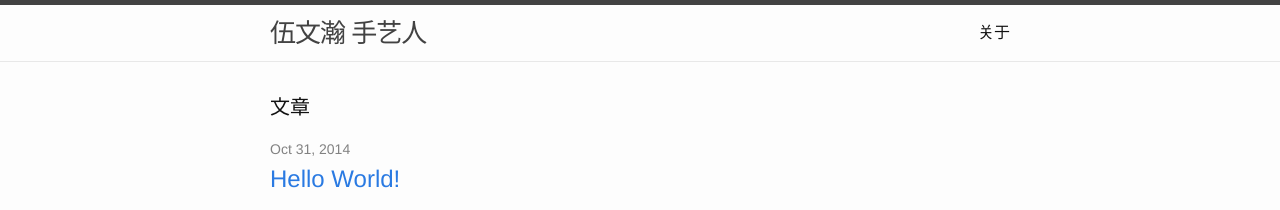
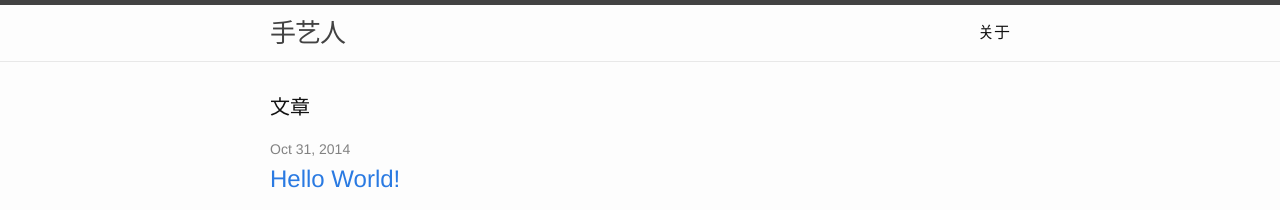
Before and after one commit to wuwenhan/wuwenhan.github.io, a Jekyll site: the page built from index.html, in a window 1280 px wide. Shown: the top 210 px of the page. Built offline with Jekyll 4.4.1, drawn with Linux system fonts in a browser that asks for light colours.

Commit message:
主页名称

```diff
--- a/_includes/header.html
+++ b/_includes/header.html
@@ -2,7 +2,7 @@
 
   <div class="wrapper">
 
-    <a class="site-title" href="{{ site.baseurl }}/">{{ site.title }} 手艺人</a>
+    <a class="site-title" href="{{ site.baseurl }}/">手艺人</a>
 
     <nav class="site-nav">
       <a href="#" class="menu-icon">
```
Also changed, not shown: 4 other files.
